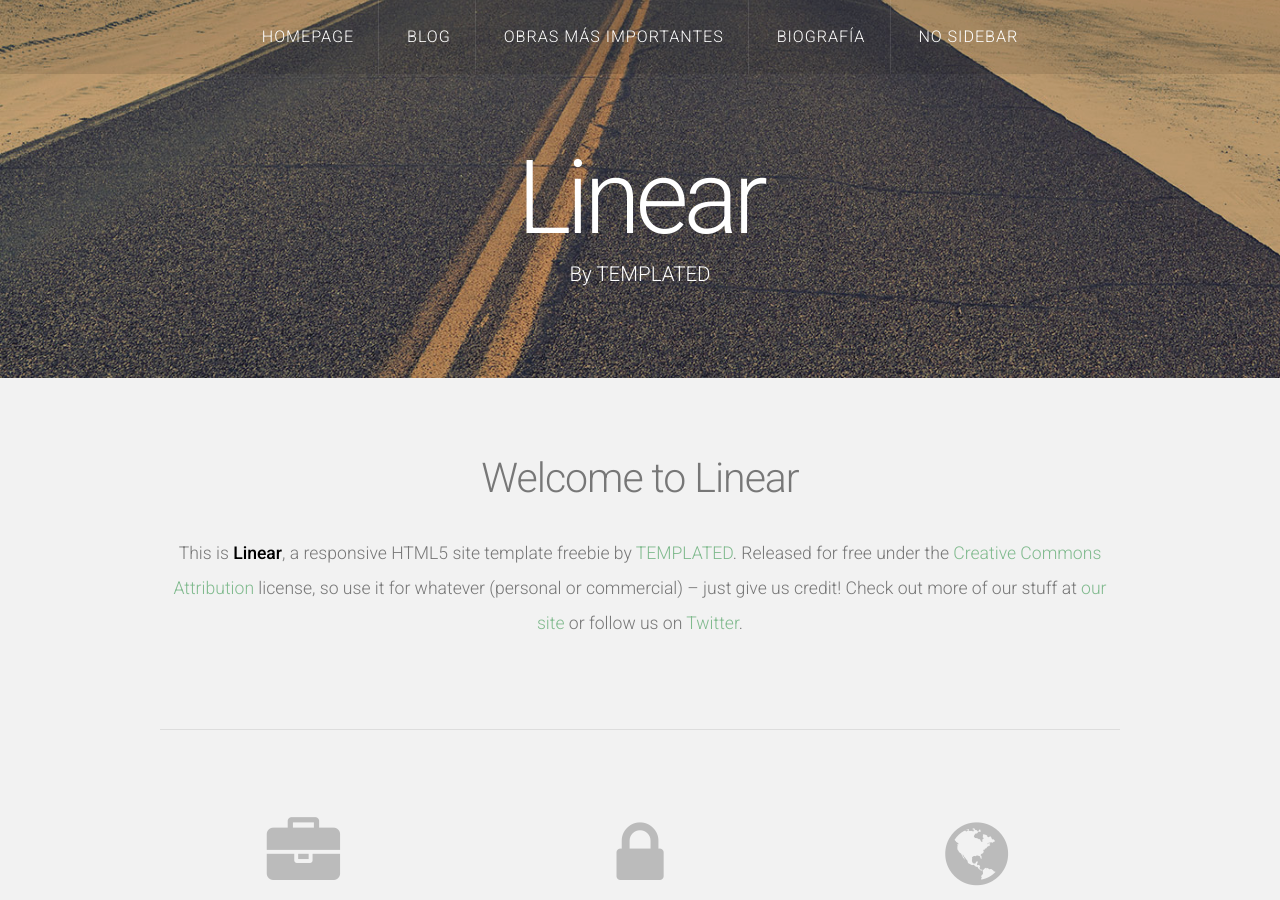
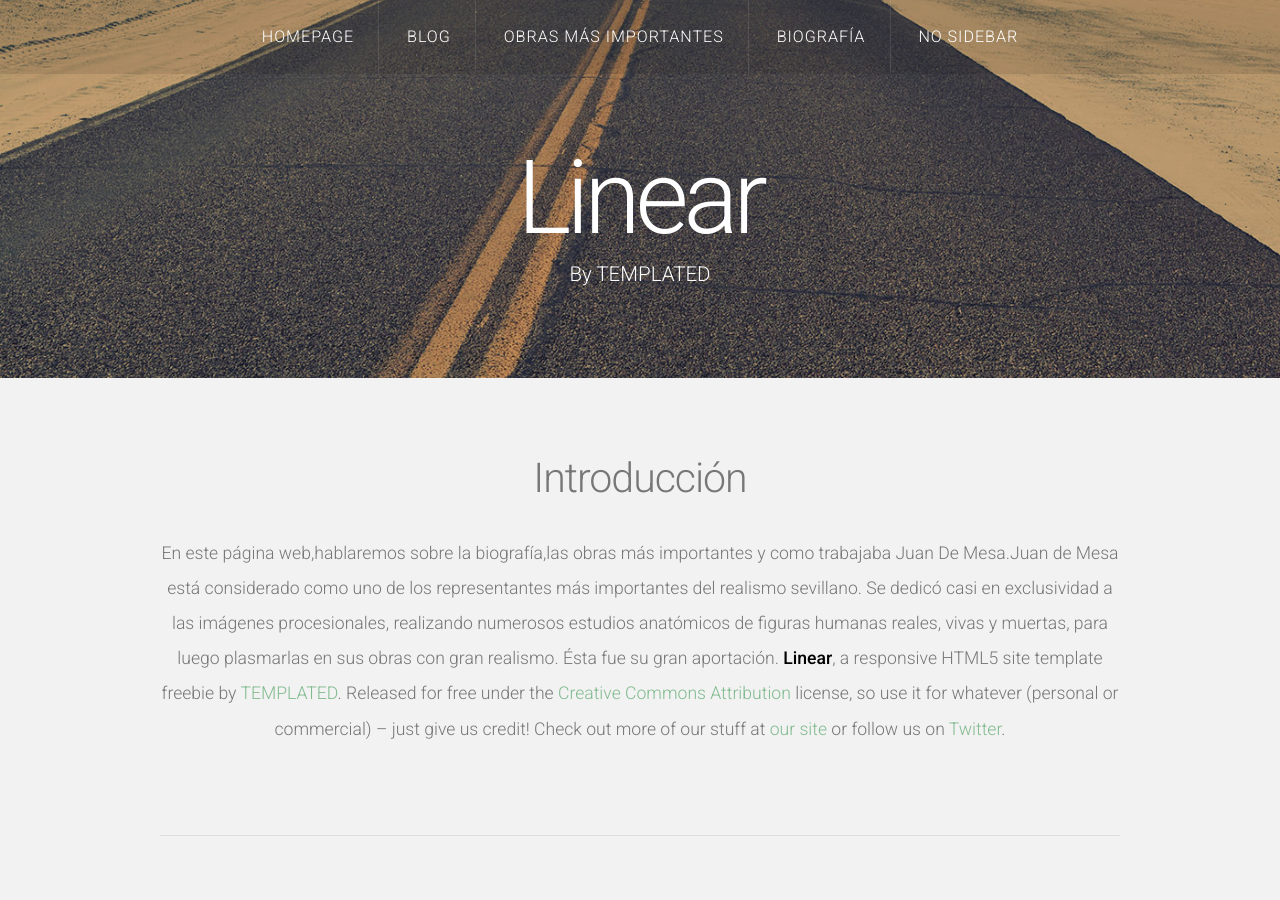
Before and after one commit to enriquelopez21/enriquelopez21.github.io, a Jekyll site: the page built from index.html, in a window 1280 px wide and 900 px high. Built offline with Jekyll 4.4.1, drawn with Linux system fonts in a browser that asks for light colours; nearby versions of some CDN libraries; the list of posts is cut into pages by our own code.

Commit message:
Update index.html

```diff
--- a/index.html
+++ b/index.html
@@ -6,9 +6,9 @@ layout: default
 <div id="featured">
 	<div class="container">
 		<header>
-			<h2>Welcome to Linear</h2>
+			<h2>Introducción</h2>
 		</header>
-		<p>This is <strong>Linear</strong>, a responsive HTML5 site template freebie by <a href="http://templated.co">TEMPLATED</a>. Released for free under the <a href="http://templated.co/license">Creative Commons Attribution</a> license, so use it for whatever (personal or commercial) &ndash; just give us credit! Check out more of our stuff at <a href="http://templated.co">our site</a> or follow us on <a href="http://twitter.com/templatedco">Twitter</a>.</p>
+		<p>En este página web,hablaremos sobre la biografía,las obras más importantes y como trabajaba Juan De Mesa.Juan de Mesa está considerado como uno de los representantes más importantes del realismo sevillano. Se dedicó casi en exclusividad a las imágenes procesionales, realizando numerosos estudios anatómicos de figuras humanas reales, vivas y muertas, para luego plasmarlas en sus obras con gran realismo. Ésta fue su gran aportación. <strong>Linear</strong>, a responsive HTML5 site template freebie by <a href="http://templated.co">TEMPLATED</a>. Released for free under the <a href="http://templated.co/license">Creative Commons Attribution</a> license, so use it for whatever (personal or commercial) &ndash; just give us credit! Check out more of our stuff at <a href="http://templated.co">our site</a> or follow us on <a href="http://twitter.com/templatedco">Twitter</a>.</p>
 		<hr />
 		<div class="row">
 			<section class="4u">
```
